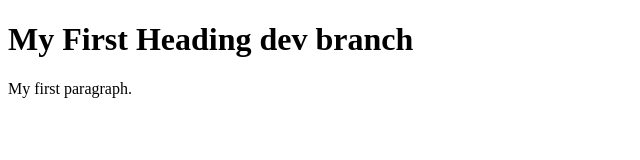
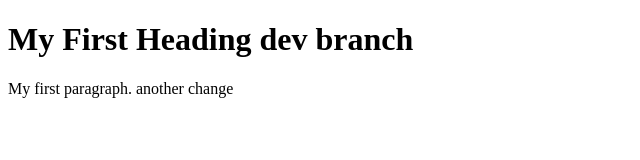
Before and after one commit to dipankardatta49/CI.CD, a plain HTML site: page index.html in a window 1280 px wide. Shown: the whole page, without its empty margins (0-640 px from the left). Drawn offline with Linux system fonts and the light colour scheme.

Commit message:
Update index.html

```diff
--- a/index.html
+++ b/index.html
@@ -4,7 +4,7 @@
 
 <h1>My First Heading  dev branch</h1>
 
-<p>My first paragraph.</p>
+<p>My first paragraph. another change</p>
 
 </body>
 </html>
```
